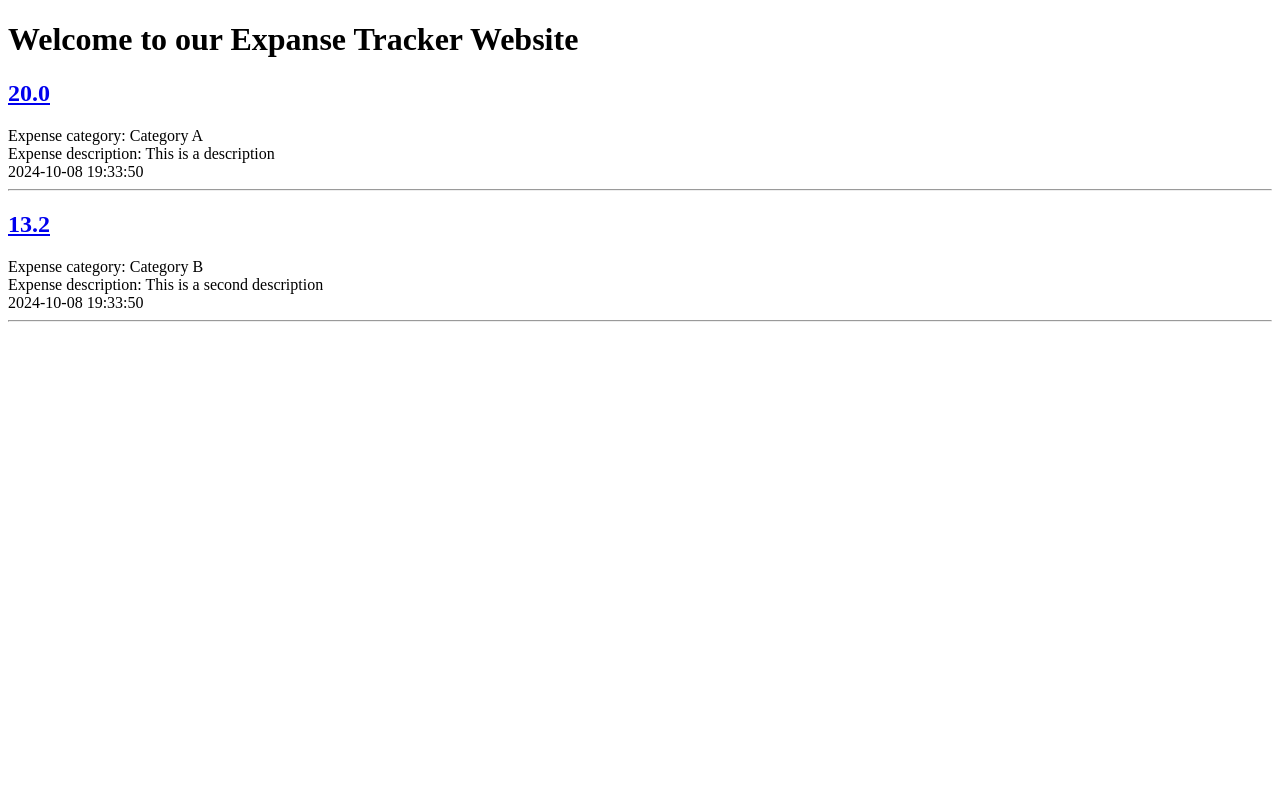
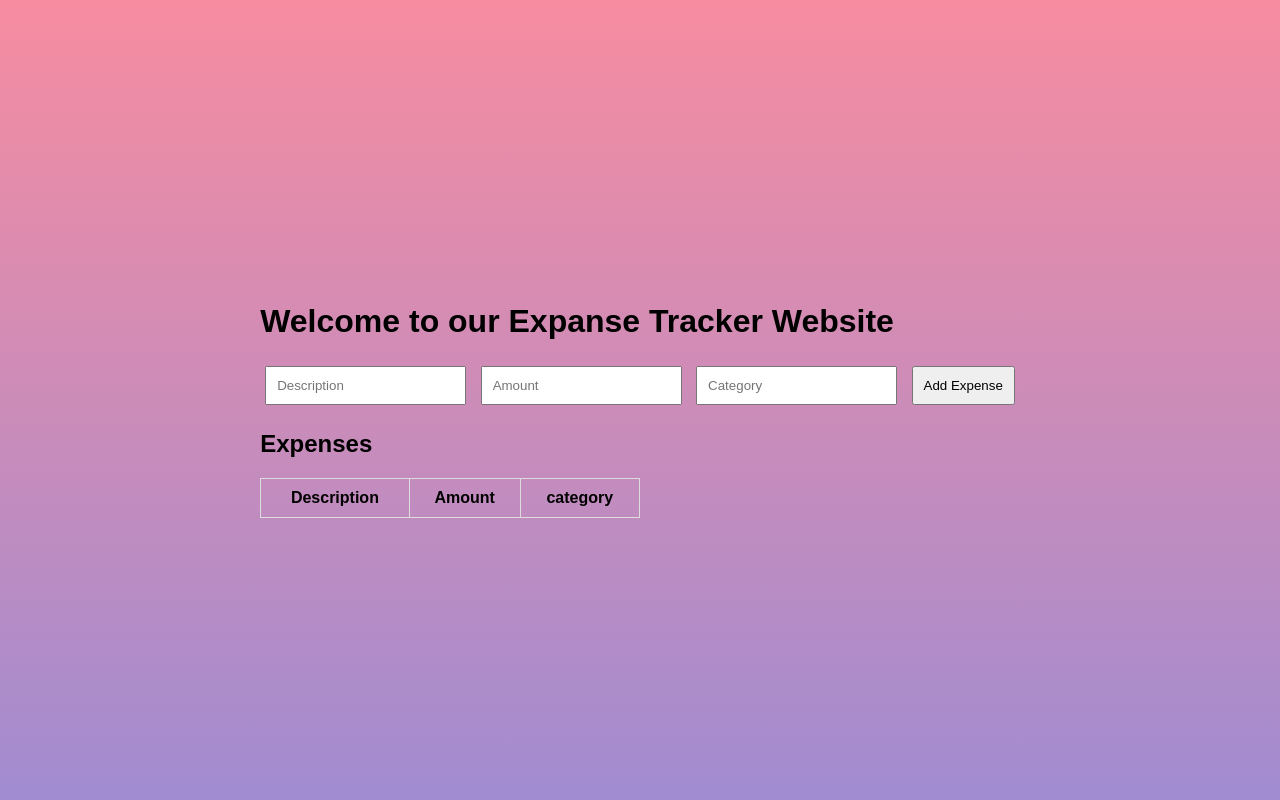
Before and after one commit to Bauer410/ExpenseTracker, a Flask app: page / in a window 1280 px wide. Run offline with Flask 3, Linux system fonts and the light colour scheme; data comes from the database, SQL or seed files in the repository; lists and menus that the app fills with data are empty.

Commit message:
Update the HTML PAGE

```diff
--- a/templates/index.html
+++ b/templates/index.html
@@ -4,22 +4,59 @@
     <meta charset="UTF-8">
     <meta name="viewport" content="width=device-width, initial-scale=1.0">
     <title>Expanse Tracker</title>
+    <style>
+        body {
+            font-family: Arial, sans-serif;
+            display: flex;
+            justify-content: center; /* Centers horizontally */
+            align-items: center;     /* Centers vertically */
+            height: 100vh;           /* Full viewport height */
+            margin: 0;
+            background: linear-gradient(to bottom, #f78ca0, #a18cd1);
+        }
+        #expense-form { margin-bottom: 20px; }
+
+        input, button {
+            padding: 10px; margin: 5px;
+        }
+        table {
+            width: 50%; margin-top: 20px; border-collapse: collapse;
+        }
+        th, td {
+            padding: 10px; border: 1px solid #ddd;
+        }
+    </style>
 </head>
 
 <body>
-<main>
-    <h1>Welcome to our Expanse Tracker Website</h1>
+    <main>
+    <body>
+        <h1>Welcome to our Expanse Tracker Website</h1>
+
+        <div id="expense-form">
+            <input type="text" id="description" placeholder="Description">
+            <input type="number" id="amount" placeholder="Amount">
+            <input type="text" id="category" placeholder="Category">
+            <button onclick="addExpense()">Add Expense</button>
+        </div>
+
+        <h2>Expenses</h2>
+        <table>
+            <thead>
+                <tr>
+                    <th>Description</th>
+                    <th>Amount</th>
+                    <th>category</th>
+                </tr>
+            </thead>
+            <tbody id="expense-list">
+            </tbody>
+        </table>
 
 
-    {% for expense in expenses %}
-        <a href="#">
-            <h2>{{ expense['amount'] }}</h2>
-        </a>
-        <div>Expense category: {{ expense['category'] }}</div>
-        <div>Expense description: {{ expense['description'] }}</div>
-        <span class="badge badge-primary">{{ expense['date'] }}</span>
-        <hr>
-    {% endfor %}
-</main>
+
+
+
+    </main>
 </body>
 </html>
```
